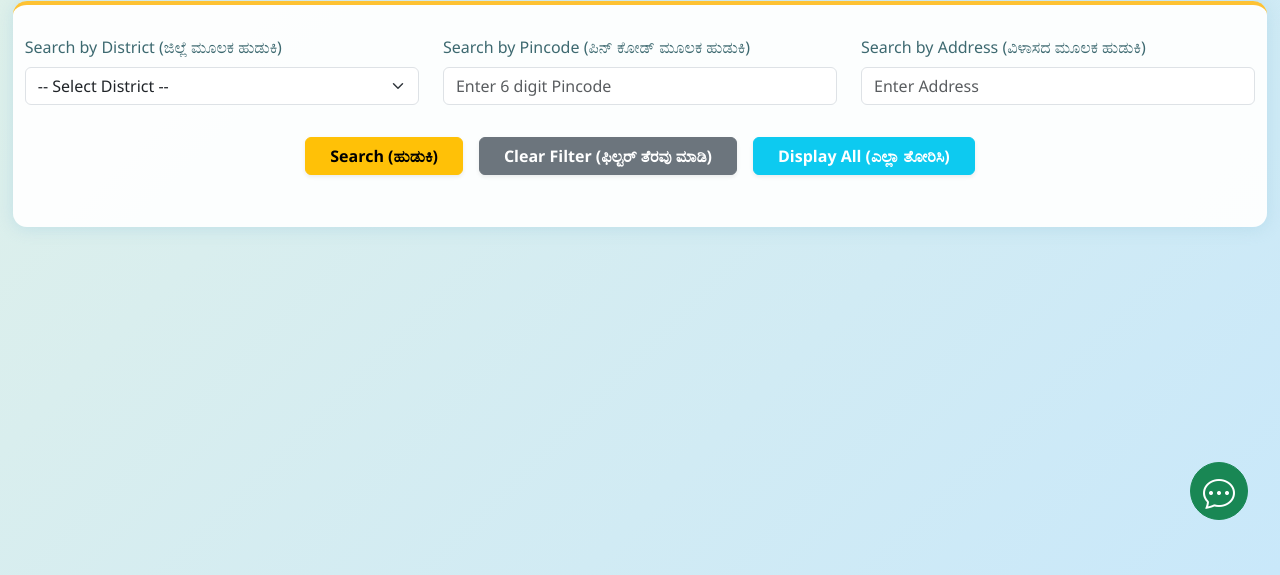
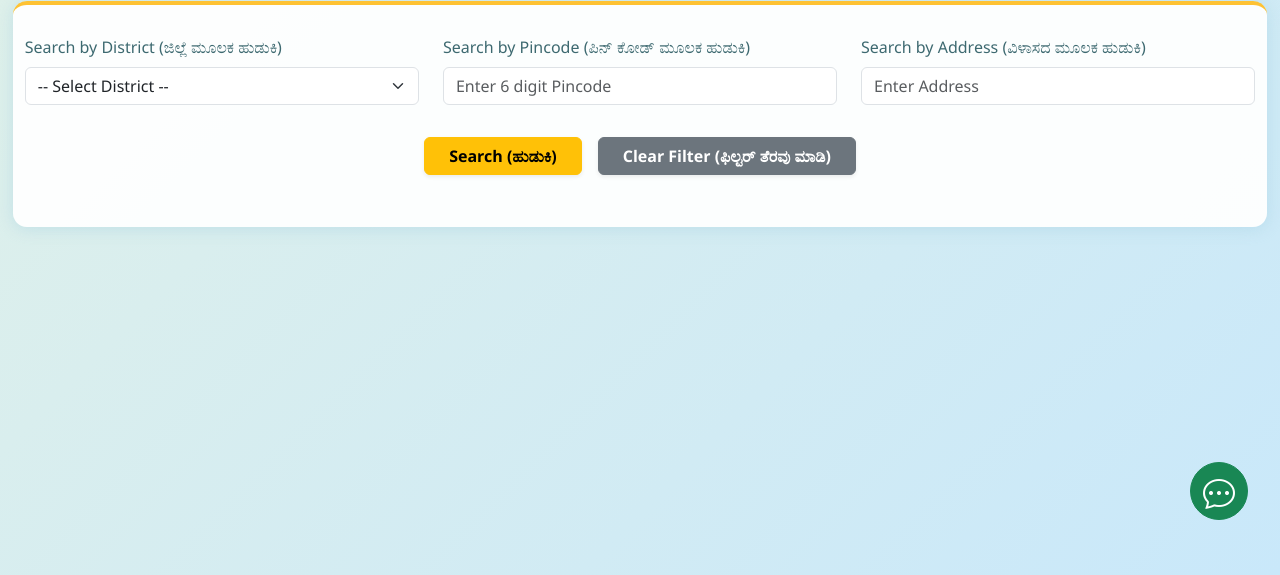
Before and after one commit to artofliving-blr/anandutsav, a plain HTML site: page index.html in a window 1280 px wide. Shown: the part 252-827 px from the top of the page. Drawn offline with nearby package versions, Linux system fonts and the light colour scheme.

Commit message:
Removed full display

```diff
--- a/index.html
+++ b/index.html
@@ -95,7 +95,6 @@
       <div class="col-12 d-flex justify-content-center gap-3 pt-2">
         <button class="btn btn-warning px-4 shadow-sm fw-bold" type="submit">Search (ಹುಡುಕಿ)</button>
         <button id="btn-clear" class="btn btn-secondary px-4 shadow-sm fw-bold" type="button">Clear Filter (ಫಿಲ್ಟರ್ ತೆರವು ಮಾಡಿ)</button>
-        <button id="btn-display-all" class="btn btn-info px-4 shadow-sm fw-bold text-white" type="button">Display All (ಎಲ್ಲಾ ತೋರಿಸಿ)</button>
       </div>
     </form>
 
```
